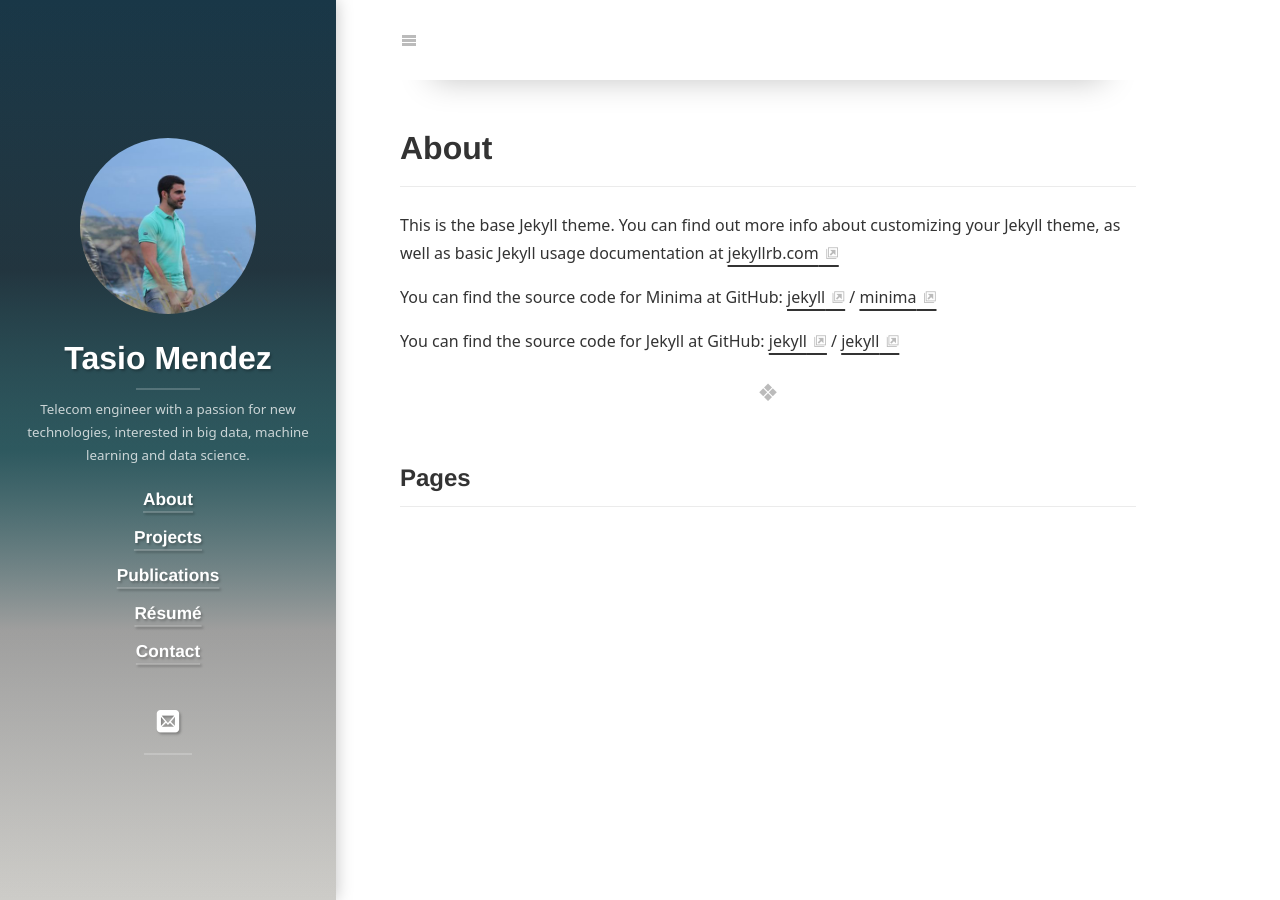
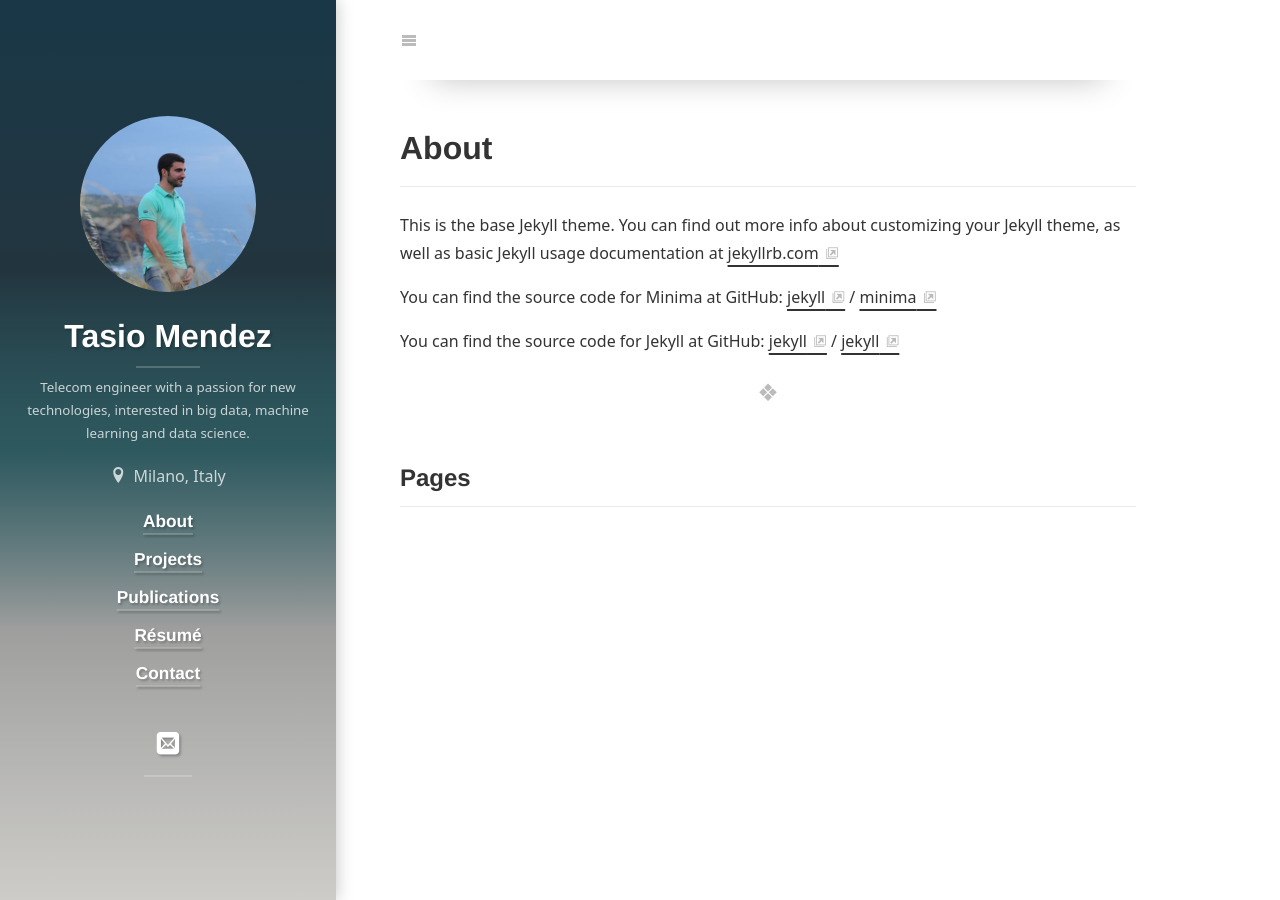
Before and after one commit to tasiomendez/tasiomendez.github.io, a Jekyll site: the page built from index.md, in a window 1280 px wide. Built offline with Jekyll 4.4.1, drawn with Linux system fonts in a browser that asks for light colours; cached includes are drawn as plain includes; some web fonts are replaced.

Commit message:
Included location

```diff
--- a/_includes/sidebar-sticky.html
+++ b/_includes/sidebar-sticky.html
@@ -12,6 +12,12 @@
         {{ text | markdownify | replace:'<p>','' | replace:'</p>','' }}
       </p>
     {% endif %}
+    {% if site.location %}
+      <p>
+        <span class="location icon-location"></span>
+        {{ site.location }}
+      </p>
+    {% endif %}
   </div>
 
   <nav class="sidebar-nav heading" role="navigation">
--- a/dist/css/custom.css
+++ b/dist/css/custom.css
@@ -15,3 +15,7 @@ h1 {
 body {
   overflow-y: auto !important;
 }
+
+.sidebar-sticky .location.icon-location {
+  margin-right: 3px;
+}
```
